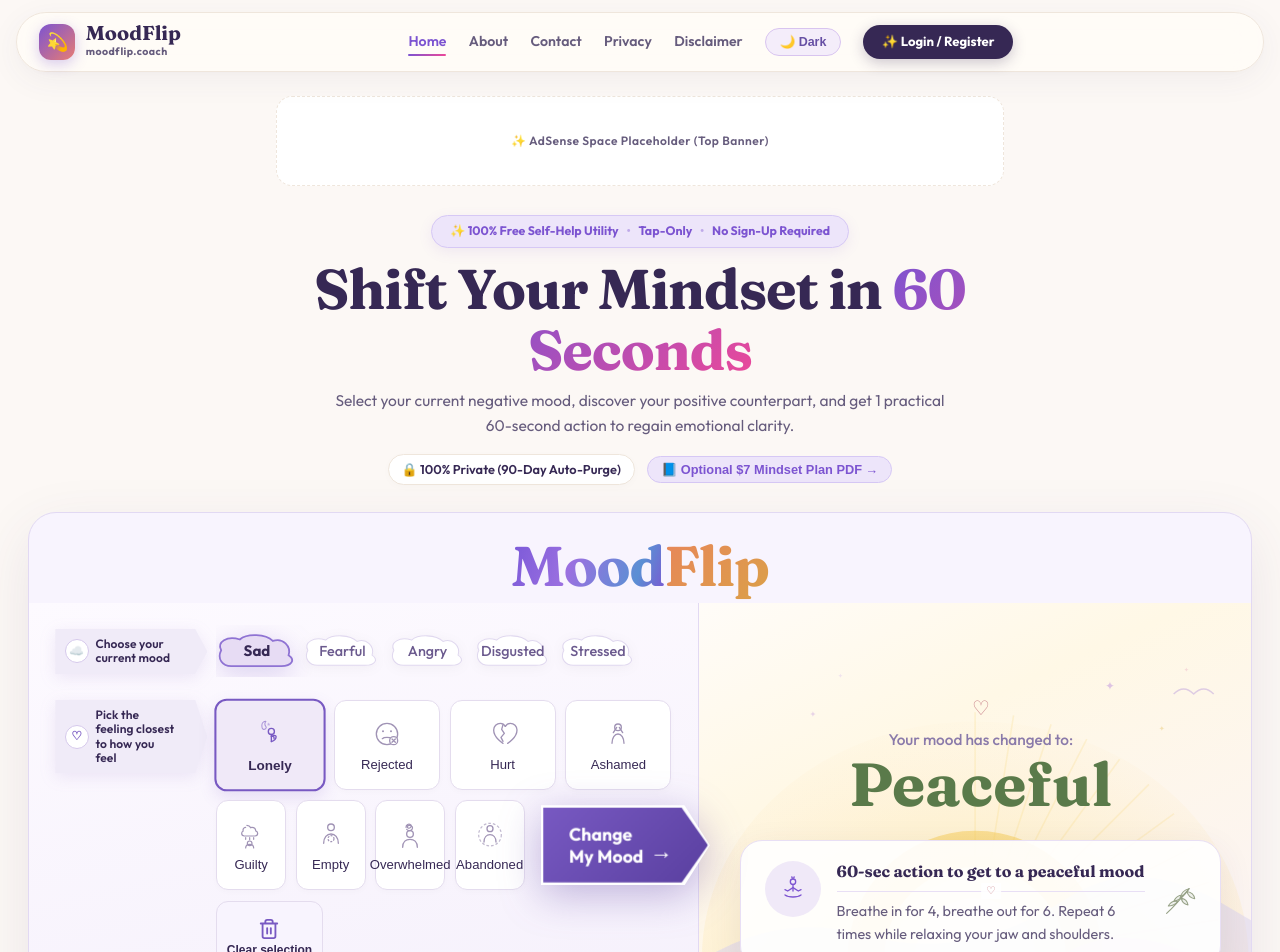
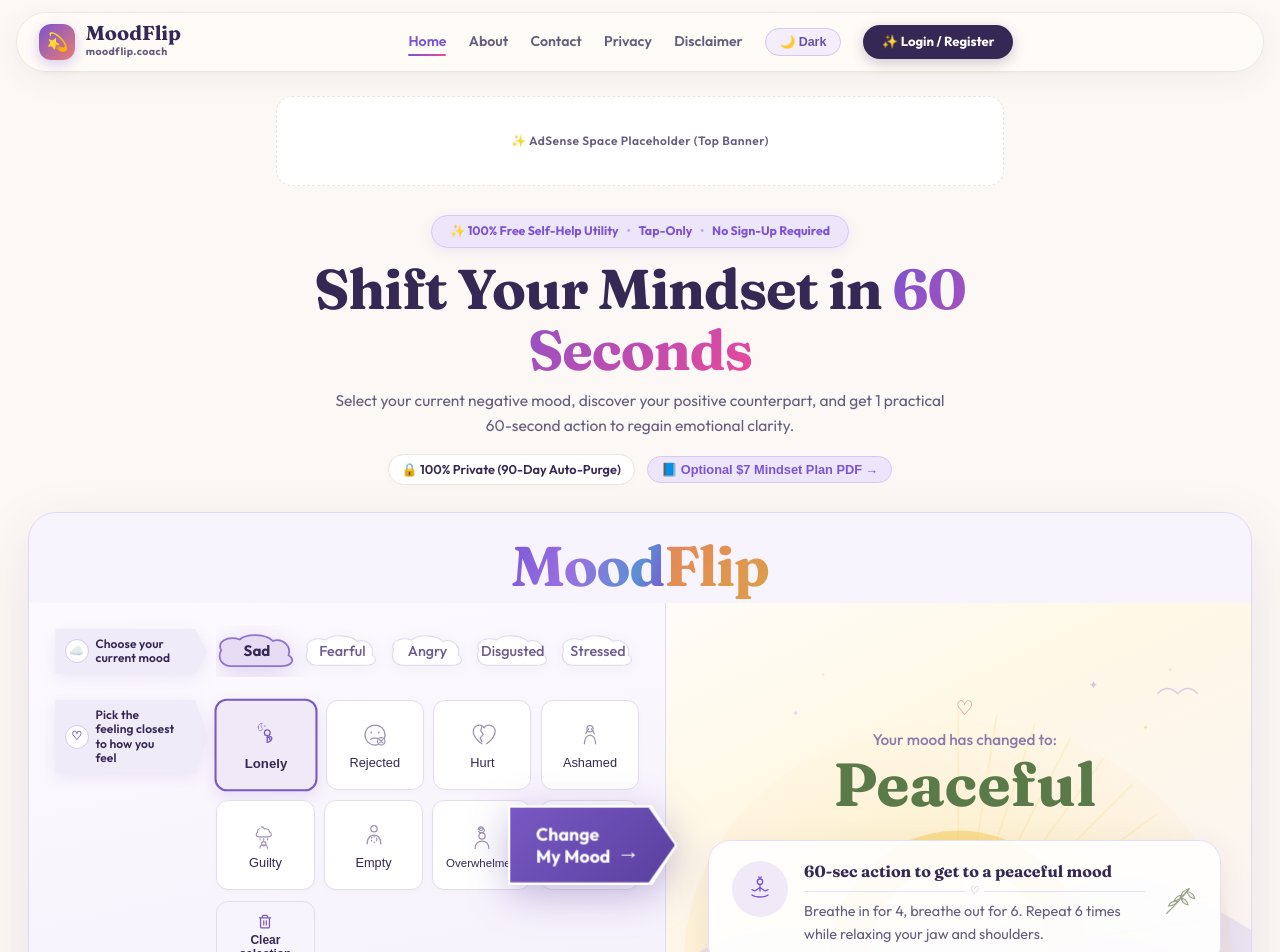
Before and after one commit to CodeStackLab/moodflip-website, a Next.js app: page / in a window 1280 px wide. Shown: the top 952 px of the page. Built offline with nearby package versions, Linux system fonts and the light colour scheme.

Commit message:
fix: text overflow on long feeling tiles (Overwhelmed, Abandoned) and equalise Row 2 width

```diff
--- a/components/MoodTool.tsx
+++ b/components/MoodTool.tsx
@@ -325,20 +325,23 @@ export default function MoodTool() {
   const Tile=({f}:{f:{id:string;name:string}})=>{
     const sel=f.id===feelingId;
     const Ic=ICON_MAP[f.id]||LonelyIcon;
+    const fontSize = f.name.length > 10 ? '0.72rem' : '0.8rem';
     return (
       <button onClick={()=>setFeelingId(f.id)} className="feeling-card-item" style={{
         background: sel ? '#f0e9f8' : '#ffffff',
         border: sel ? '2px solid #7859c2' : '1px solid #e4dcee',
-        borderRadius:'12px', padding:'1rem 0.5rem',
+        borderRadius:'12px', padding:'0.75rem 0.3rem',
         display:'flex', flexDirection:'column', alignItems:'center', justifyContent:'center',
-        gap:'0.5rem', cursor:'pointer',
+        gap:'0.4rem', cursor:'pointer',
         boxShadow: sel ? '0 6px 16px rgba(120,89,194,0.15)' : '0 2px 6px rgba(0,0,0,0.02)',
         transform: sel ? 'scale(1.03)' : 'scale(1)',
-        transition:'all 0.18s ease', flex:1, minWidth:0, height:'90px'
+        transition:'all 0.18s ease', flex:1, minWidth:0, height:'90px',
+        overflow:'hidden'
       }}>
-        <Ic size={32} color={sel ? '#7859c2' : '#a093b5'} />
-        <span style={{ fontSize:'0.82rem', fontWeight: sel ? 700:500, color: '#362854',
-          textTransform:'capitalize', lineHeight:1.1, textAlign:'center' }}>
+        <Ic size={30} color={sel ? '#7859c2' : '#a093b5'} />
+        <span style={{ fontSize: fontSize, fontWeight: sel ? 700:500, color: '#362854',
+          textTransform:'capitalize', lineHeight:1.1, textAlign:'center',
+          whiteSpace:'nowrap', textOverflow:'ellipsis', maxWidth:'100%', padding:'0 2px' }}>
           {f.name}
         </span>
       </button>
@@ -364,7 +367,7 @@ export default function MoodTool() {
           .mt-right{padding: 1.8rem 1rem !important;}
           .mt-row-a, .mt-row-b {flex-direction:column !important; align-items:stretch !important;}
           .mt-row2{flex-wrap:wrap !important;}
-          .mt-flipcell{margin-right:0 !important;margin-left:0 !important;width:100% !important;justify-content:center !important;margin-top:0.6rem !important;}
+          .mt-flipcell{position:relative !important;right:auto !important;top:auto !important;transform:none !important;margin-right:0 !important;margin-left:0 !important;width:100% !important;justify-content:center !important;margin-top:0.75rem !important;}
           .mt-target-title { font-size: clamp(2.2rem, 8vw, 3.2rem) !important; white-space: normal !important; word-break: break-word !important; }
         }
       `}</style>
@@ -461,15 +464,14 @@ export default function MoodTool() {
                   </div>
 
                   {/* Grid row 2 + Change My Mood button bleeding right */}
-                  <div className="mt-row2" style={{ display:'flex',gap:'0.6rem',alignItems:'stretch',overflow:'visible' }}>
+                  <div className="mt-row2" style={{ display:'flex',gap:'0.6rem',alignItems:'stretch',overflow:'visible',position:'relative' }}>
                     {row2.map(f=><Tile key={f.id} f={f}/>)}
 
                     {/* ── "Change My Mood →" button — overflows border ── */}
                     <div className="mt-flipcell" style={{
                       display:'flex', alignItems:'center',
-                      marginRight:'-2.4rem',   /* bleeds past panel border */
-                      marginLeft:'0.4rem',     /* gap from 'Abandoned' */
-                      flexShrink:0, zIndex:20, overflow:'visible'
+                      position:'absolute', right:'-2.4rem', top:'50%', transform:'translateY(-50%)',
+                      zIndex:20, overflow:'visible'
                     }}>
                       <div style={{ filter: 'drop-shadow(0 10px 20px rgba(90,60,160,0.35))' }}>
                         <div style={{
```
